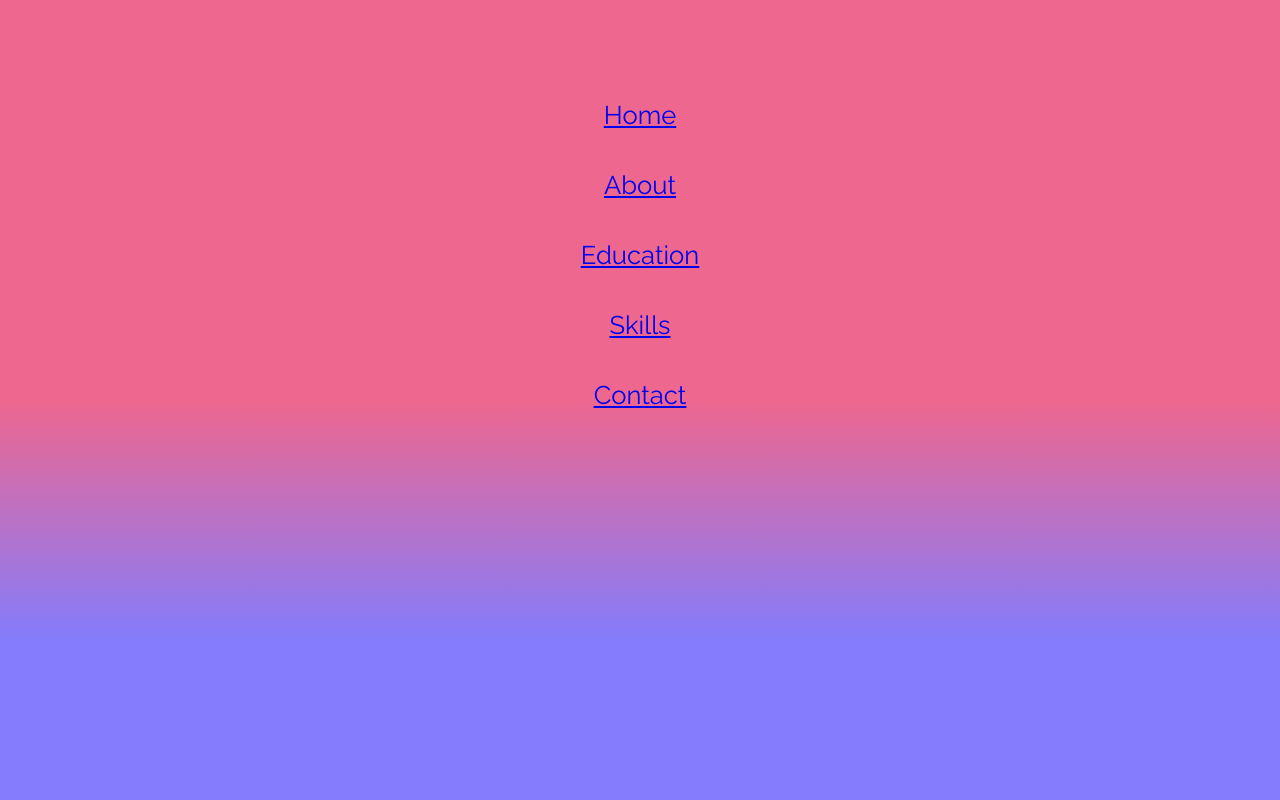
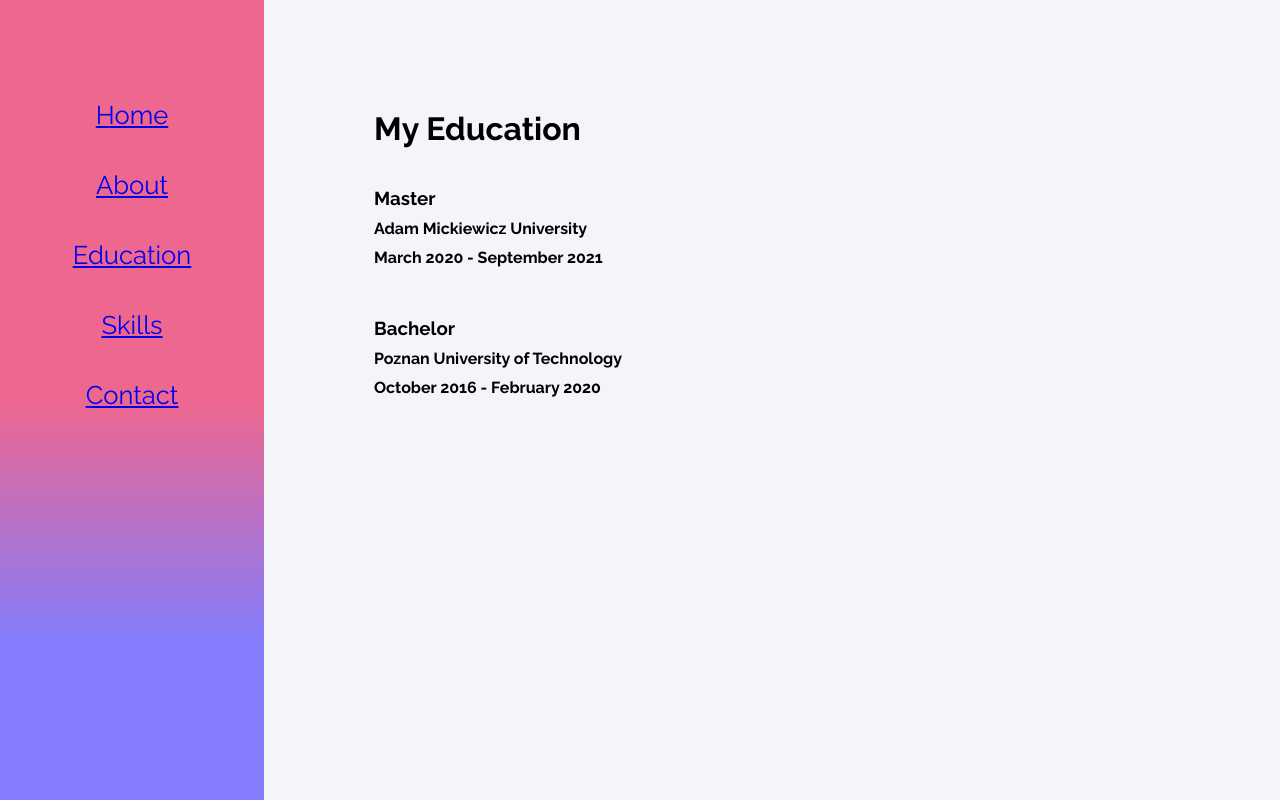
Before and after one commit to dolatapatryk/portfolio, a React (Create React App) app: page /education in a window 1280 px wide. Built offline with nearby package versions, Linux system fonts and the light colour scheme.

Commit message:
Education section

```diff
--- a/src/App.css
+++ b/src/App.css
@@ -53,6 +53,26 @@
     font-weight: bolder;
 }
 
+.home
+{
+    display: flex;
+    justify-content: center;
+    flex-direction: column;
+    align-items: center;
+
+}
+.picture
+{
+    border-radius: 50%;
+    width: 200px;
+    margin: 30px;
+}
+.typingEffect
+{
+    font-size: var(--typing-font);
+    margin-bottom: 30px;
+}
+
 .social {
     position: absolute;
     margin-top: 20px;
@@ -81,3 +101,16 @@
 h1, h2, h3, h4, p {
     margin: 10px;
 }
+
+.education-item
+{
+    border:0px solid #9a9b9c;
+    display: flex;
+    margin:30px 0px 30px 0px;
+}
+.education-item:hover
+{
+    color: #1b1d20;
+    background-color: #ffffff;
+    box-shadow: 0 10px 20px rgba(0,0,0,0.19), 0 6px 6px rgba(0,0,0,0.23);
+}
--- a/src/App.tsx
+++ b/src/App.tsx
@@ -4,6 +4,7 @@
 import Navbar from "./components/Navbar";
 import {Home} from "./contents/Home";
 import {About} from "./contents/About";
+import {Education} from "./contents/Education";
 
 function App() {
     return (
@@ -13,6 +14,7 @@
                 <Routes>
                     <Route path="/" element={<Home/>}/>
                     <Route path="/about" element={<About/>}/>
+                    <Route path="/education" element={<Education/>}/>
                 </Routes>
             </div>
         </BrowserRouter>
--- /dev/null
+++ b/src/components/EducationItem.tsx
@@ -0,0 +1,17 @@
+import {FunctionComponent} from "react";
+
+type EducationItemProps = {
+    university: string;
+    title: string;
+    from: string;
+    to: string;
+}
+
+export const EducationItem: FunctionComponent<EducationItemProps> = (props: EducationItemProps) =>
+    <div className="education-item">
+        <div className="compdet">
+            <h3>{props.title}</h3>
+            <h4 className="secondtext">{props.university}</h4>
+            <h4 className="secondtext">{props.from} - {props.to}</h4>
+        </div>
+    </div>
--- /dev/null
+++ b/src/contents/Education.tsx
@@ -0,0 +1,10 @@
+import {FunctionComponent} from "react";
+import {EducationItem} from "../components/EducationItem";
+
+export const Education: FunctionComponent = () =>
+    <div className="condiv">
+        <h1 className="subtopic">My Education</h1>
+        <EducationItem university="Adam Mickiewicz University" title="Master" from="March 2020" to="September 2021"/>
+        <EducationItem university="Poznan University of Technology" title="Bachelor" from="October 2016"
+                       to="February 2020"/>
+    </div>
```
